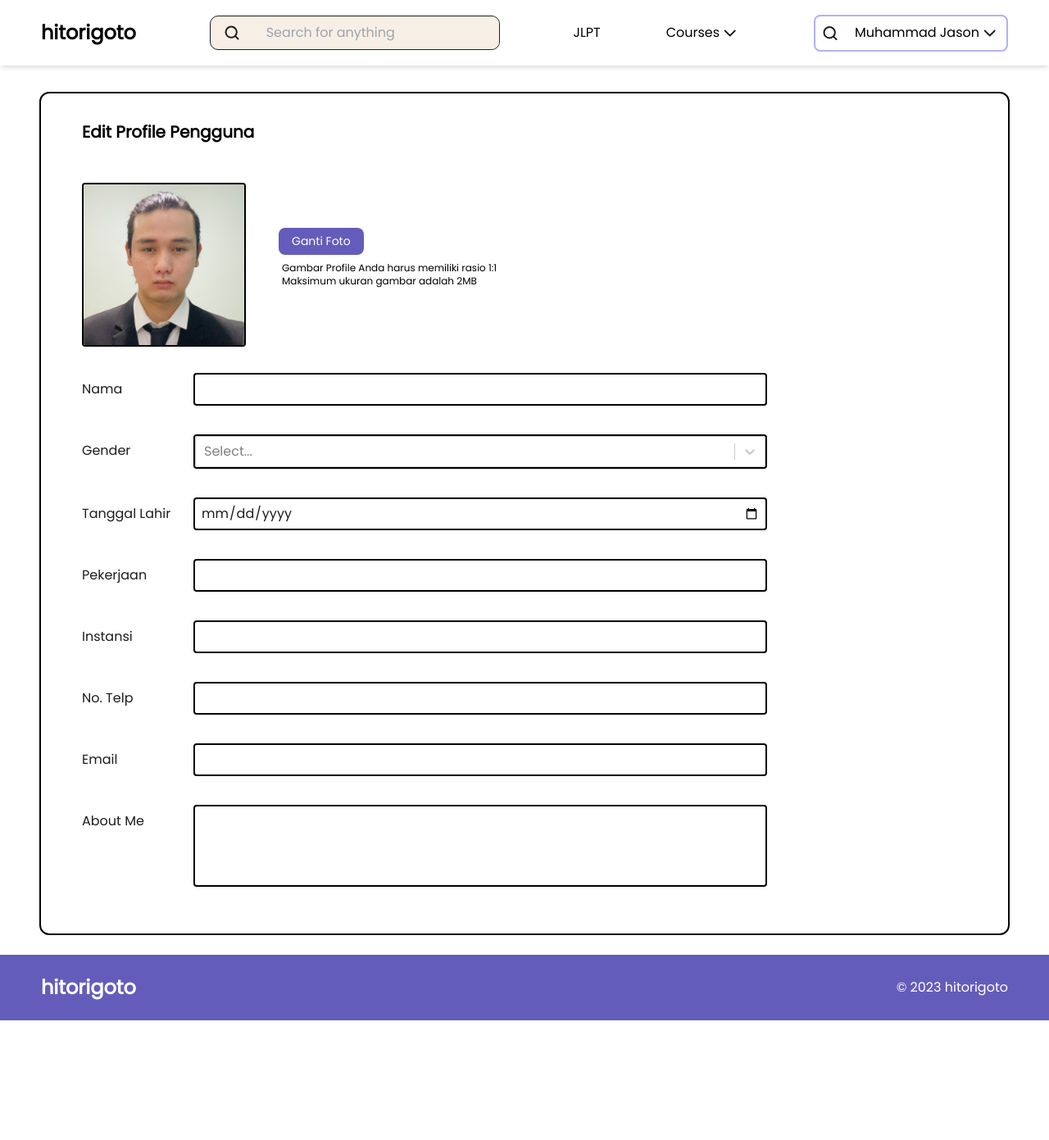
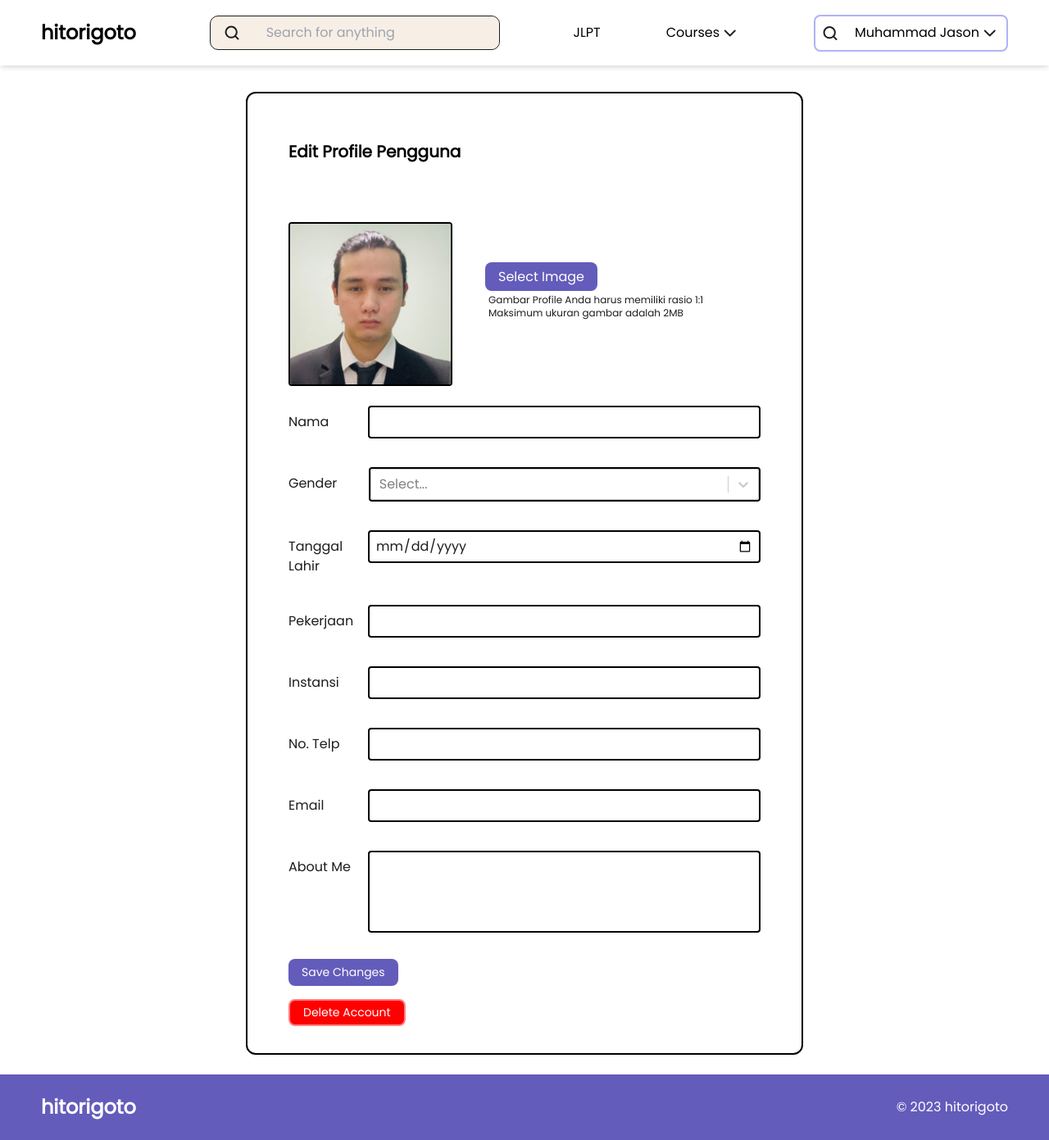
Before and after one commit to thisisaldi/hitorigoto, a React (Create React App) app: page /editprofile in a window 1280 px wide. Shown: the whole page at 82% size. Before the commit the page ends 1245 px from the top, so only its background shows below. Built offline with nearby package versions, Linux system fonts and the light colour scheme.

Commit message:
Update EditProfile.jsx

```diff
--- a/src/pages/EditProfile.jsx
+++ b/src/pages/EditProfile.jsx
@@ -5,12 +5,43 @@ import '../App.css';
 import Button from "../components/Button";
 import Select from 'react-select'
 import Jason from "../img/mhmdjason.jpg"
+import { useEffect, useState } from "react";
 
 const EditProfile = () => {
+
+
+    const [selectedFile, setSelectedFile] = useState()
+    const [preview, setPreview] = useState()
+
+    useEffect(() => {
+        if (!selectedFile) {
+            setPreview(undefined)
+            return
+        }
+        const objectUrl = URL.createObjectURL(selectedFile)
+        setPreview(objectUrl)
+        return () => URL.revokeObjectURL(objectUrl)
+    }, [selectedFile])
+
+    const onSelectFile = e => {
+        if (!e.target.files || e.target.files.length === 0) {
+            setSelectedFile(undefined)
+            return
+        }
+
+        // I've kept this example simple by using the first image instead of multiple
+        setSelectedFile(e.target.files[0])
+    }
 
     const optionsGender = [
         { value: 'cowo', label: 'Laki - Laki' },
         { value: 'cewe', label: 'Perempuan' }]
+
+        function log() {
+            const a =document.getElementById("profileimg")
+            console.log(a);
+          };
+
 
         return (
       <motion.div
@@ -18,21 +49,29 @@ const EditProfile = () => {
         transition={{ duration: 0.75, ease: "easeOut" }}
       >
           <NavBarLogin/>
-            <div className="flex flex-row px-[50px] py-[33px] gap-[150px] border-2 border-black rounded-xl mx-12 mt-28 mb-6">
+          <div className="flex flex-row px-[50px] py-[33px] gap-[150px] border-2 border-black rounded-xl mx-[300px] mt-28 mb-6">
             <div className="w-full">
+                <button onClick={log}></button>
                 <p className="mb-12 font-bold text-xl">Edit Profile Pengguna</p>
+
+                    <form method='post' className='flex flex-col gap-4 py-6 text-[#1D1D1D]'>
                     <div className="flex flex-row mb-2">
                         <div>
-                            <img className="w-[200px] border-black border-2 rounded" src={Jason} alt="" />
+                            {preview?
+                            <img className="w-[200px] h-[200px] border-black border-2 rounded" src={preview} alt="" />
+                            :
+                            <img className="w-[200px] h-[200px] border-black border-2 rounded" src={Jason} alt="" />
+                            }
                         </div>
                         <div className="ml-10 mt-[55px] ">
-                            <Button text='Ganti Foto' size='14' />
+                            <div className="relative">
+                                <label className="bg-[#645CBB] visible text-white font-[400] px-4 w-9/12 py-[6px] rounded-lg m-0 hover:bg-[#A59CFF]" for="files">Select Image</label>
+                                <input className="absolute top-0 left-0 invisible " onChange={onSelectFile}  value="" type="file" id="files" name="profileimg"/>
+                            </div>
                             <p className="text-xs mt-2 ml-1">Gambar Profile Anda harus memiliki rasio 1:1</p>
                             <p className="text-xs ml-1">Maksimum ukuran gambar adalah 2MB</p>
                         </div>
                     </div>
-
-                    <form method='post' className='flex flex-col gap-4 py-6 text-[#1D1D1D]'>
                     <div className="flex flex-col gap-[35px]">
                         <div className="flex gap-4">
                             <p className="w-[120px] mt-2">Nama</p>
@@ -65,6 +104,7 @@ const EditProfile = () => {
                         <div className="flex gap-4">
                             <p className="w-[120px] mt-2">Email</p>
                             <input className=" px-[7px] border-2 h-[40px] border-black rounded	w-[700px] " type="text"  id="email" name="email"/>
+
                         </div>
                         <div className="flex gap-4">
                             <p className="w-[120px] mt-2">About Me</p>
@@ -72,8 +112,16 @@ const EditProfile = () => {
                         </div>
                         </div>
                         </form>
+                        <div className="mt-2">
+                            <Button text='Save Changes' size='14' />
+                            <div className="mt-4">
+                            <Button text='Delete Account'red={true}  size='14' />
                             </div>
                         </div>
+            </div>
+
+          </div>
+
           <Footer />
       </motion.div>
     )
```
Lines whose indentation alone changed are shown as unchanged.
